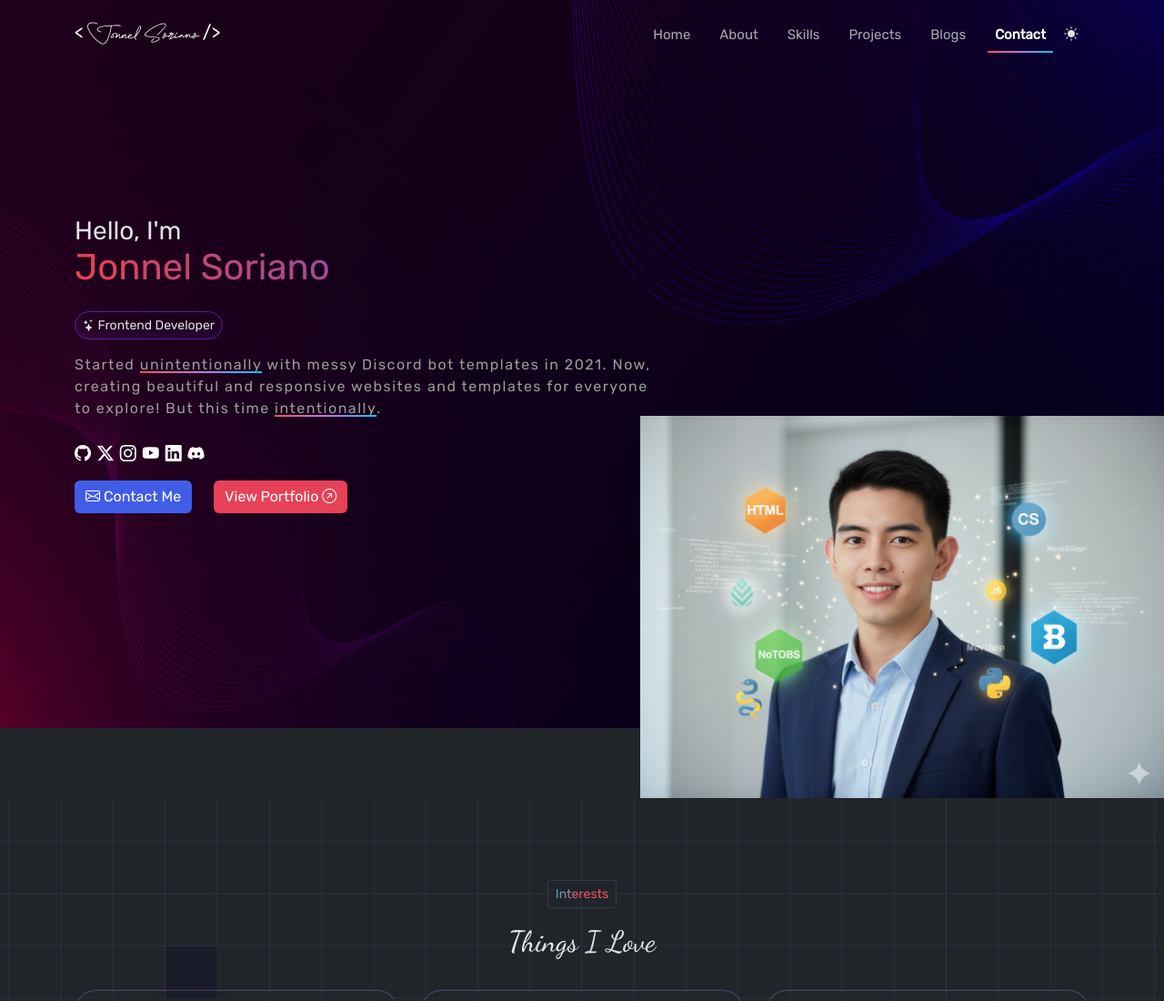
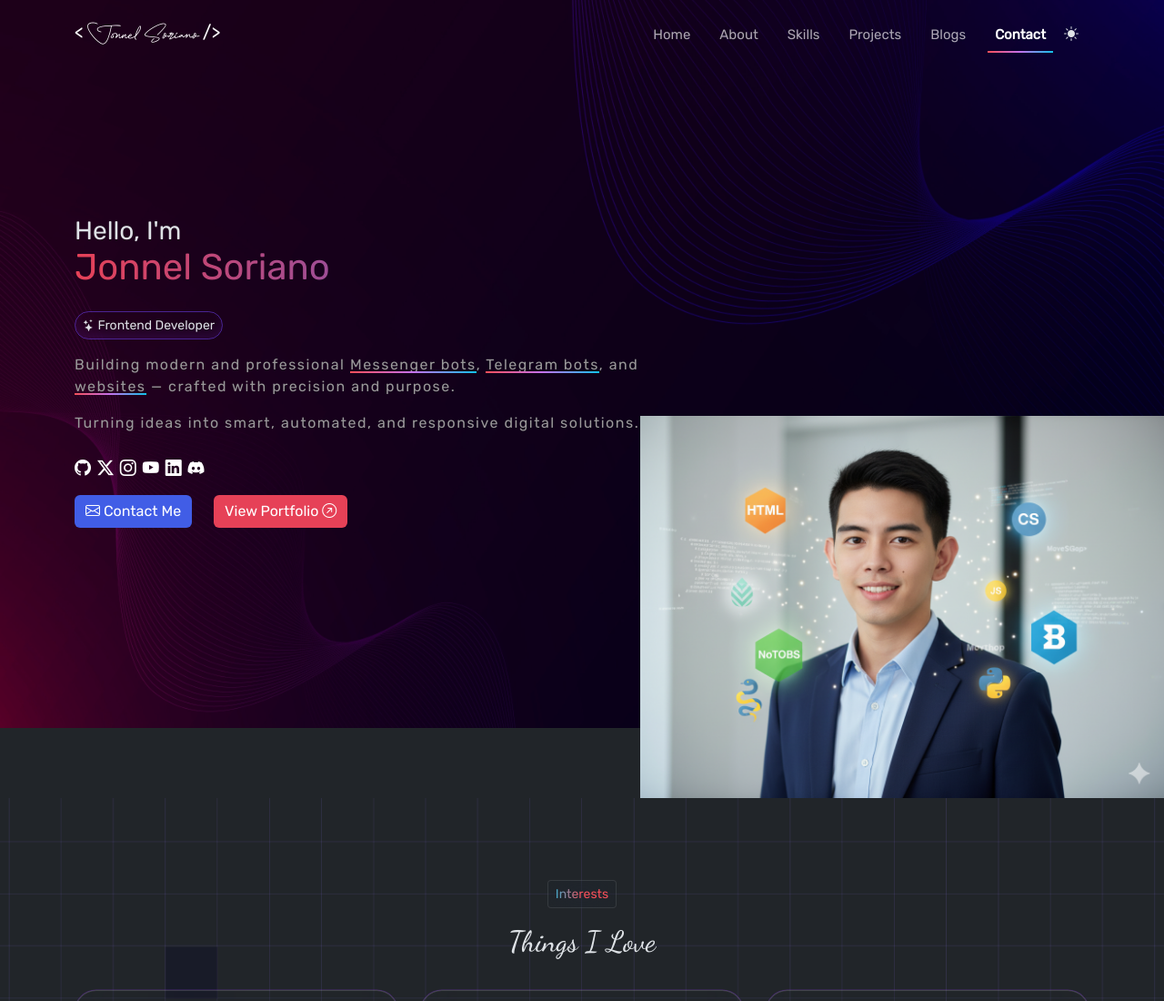
Before and after one commit to CHINK-JSWEB/Jonnel-soriano-portfolio, a plain HTML site: page index.html in a window 1280 px wide. Shown: the top 1100 px of the page at 91% size. Drawn offline with Linux system fonts and the light colour scheme.

```diff
--- a/index.html
+++ b/index.html
@@ -109,7 +109,16 @@
                     <span class="h3" data-aos="fade-up" data-aos-delay="0">Hello, I'm</span>
                     <h1 class="name" data-aos="fade-up" data-aos-delay="200"><span>Jonnel Soriano</h1>
                     <button type="button" class="btn btn-sm mt-3 mb-3 btn-showcase"  data-aos="fade-up" data-aos-delay="400"><i class="bi bi-stars"></i> Frontend Developer</button>
-                    <p class="tagline mb-3" data-aos="fade-up" data-aos-delay="600">Started <span class="underline">unintentionally</span> with messy Discord bot templates in 2021. Now, creating beautiful and responsive websites and templates for everyone to explore! But this time <span class="underline">intentionally</span>.</p>
+                    <p class="tagline mb-3" data-aos="fade-up" data-aos-delay="600">
+                     Building modern and professional
+                     <span class="underline">Messenger bots</span>,
+                    <span class="underline">Telegram bots</span>, and
+                    <span class="underline">websites</span> — crafted with precision and purpose.
+                    </p>
+
+                    <p class="tagline mb-3" data-aos="fade-up" data-aos-delay="800">
+                     Turning ideas into smart, automated, and responsive digital solutions.
+                    </p>
                     <div class="social-icons pb-2 pt-2 mb-2">
                         <a href="https://github.com/CHINK-JSWEB/" target="_blank" class="github" data-aos="fade-up" data-aos-delay="620"><i class="bi bi-github"></i></a>
                         <a href="https://twitter.com/jonnelsoriano/" target="_blank" class="twitter-x" data-aos="fade-up" data-aos-delay="64 0"><i class="bi bi-twitter-x"></i></a>
```
